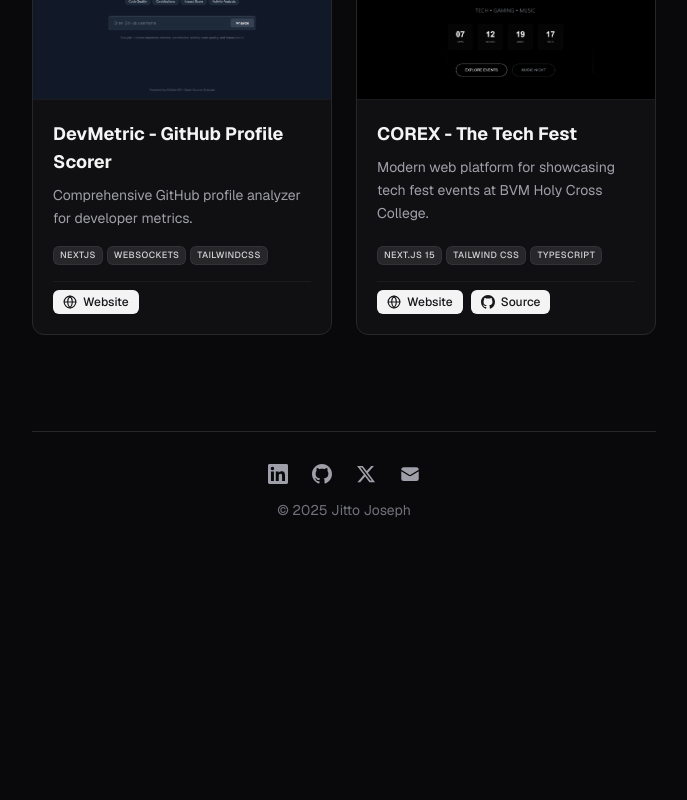
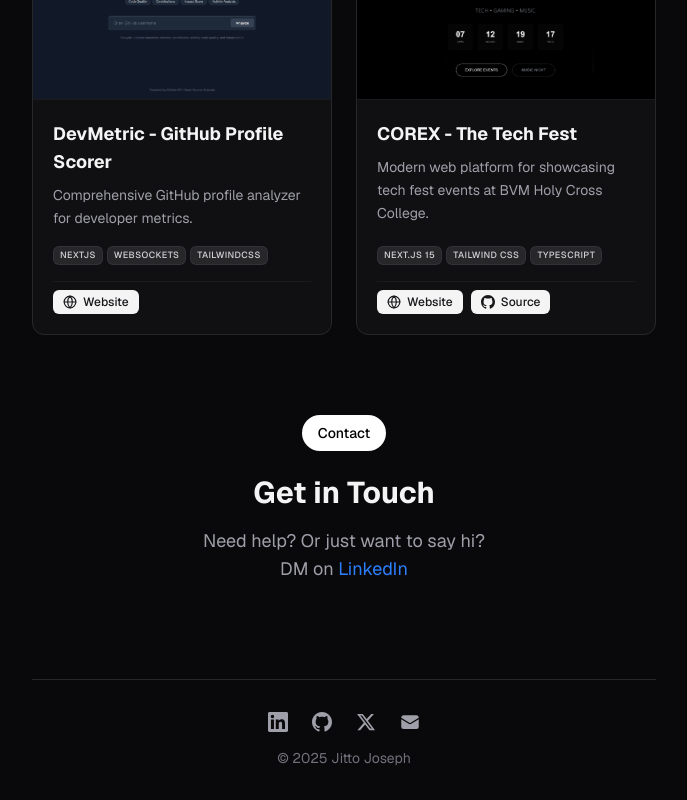
Before and after one commit to JittoJoseph/Portfolio-Jitto, a Next.js app: page / in a window 1280 px wide. Shown: the part 1658-2458 px from the top of the page, without its empty margins (296-983 px from the left). Before the commit the page ends 2210 px from the top, so only its background shows below. Built offline with nearby package versions, Linux system fonts and the light colour scheme.

Commit message:
create new contact section

```diff
--- a/src/app/page.tsx
+++ b/src/app/page.tsx
@@ -110,6 +110,30 @@
           </div>
         </section>
 
+        <section className="mb-20 text-center">
+          <Link
+            href={"https://www.linkedin.com/in/jittojoseph17/"}
+            className="inline-flex items-center rounded-full bg-white px-4 py-2 text-sm font-medium text-black mb-6"
+          >
+            Contact
+          </Link>
+          <h2 className="text-3xl font-bold text-zinc-100 mb-4">
+            Get in Touch
+          </h2>
+          <p className="text-lg text-zinc-400">
+            Need help? Or just want to say hi?
+            <br />
+            DM on{" "}
+            <Link
+              href={socialsData.linkedin}
+              target="_blank"
+              className="text-blue-500 hover:text-blue-400 transition-colors"
+            >
+              LinkedIn
+            </Link>
+          </p>
+        </section>
+
         <Footer />
       </div>
     </main>
```
